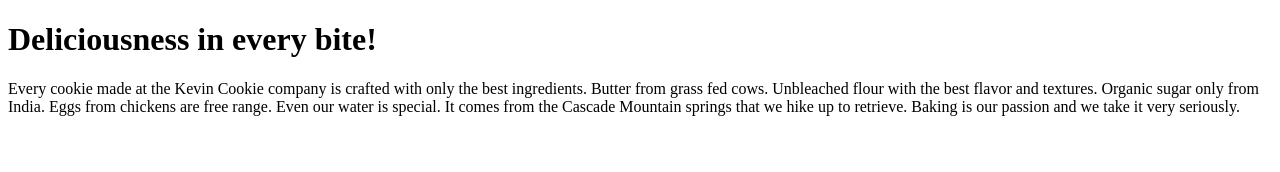
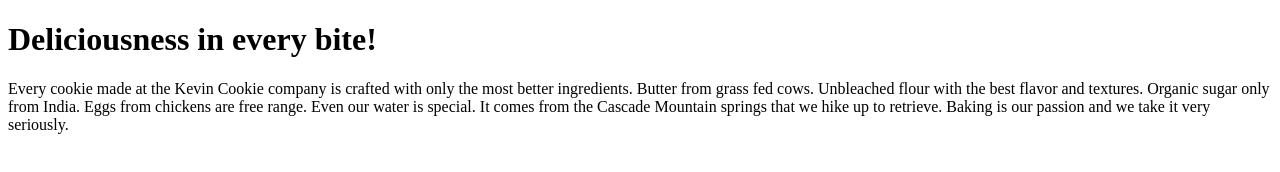
Before and after one commit to Adeniji-Akinwale/KelvinCookieCompany, a plain HTML site: page index.htm in a window 1280 px wide. Drawn offline with Linux system fonts and the light colour scheme.

Commit message:
SampleConflict

```diff
--- a/index.htm
+++ b/index.htm
@@ -3,7 +3,7 @@
 <body>
 
 <h1>Deliciousness in every bite!</h1>
-<p>Every cookie made at the Kevin Cookie company is crafted with only the best ingredients.
+<p>Every cookie made at the Kevin Cookie company is crafted with only the most better ingredients.
     Butter from grass fed cows. Unbleached flour with the best flavor and textures.
      Organic sugar only from India. Eggs from chickens are free range.
      Even our water is special. It comes from the Cascade Mountain springs that we hike up to retrieve.
```
